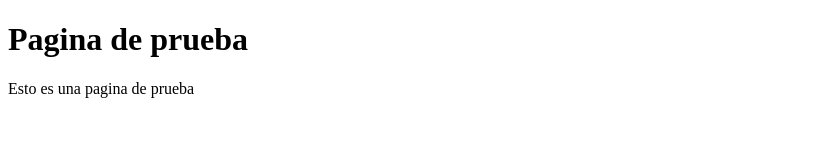
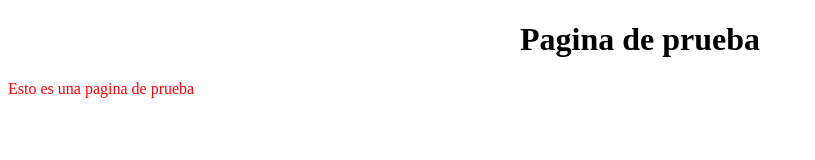
Before and after one commit to Abel-RV/Prueba, a plain HTML site: page index.html in a window 1280 px wide. Shown: the whole page, without its empty margins (0-815 px from the left). Drawn offline with Linux system fonts and the light colour scheme.

Commit message:
Update index.html

```diff
--- a/index.html
+++ b/index.html
@@ -4,6 +4,7 @@
     <meta charset="UTF-8">
     <meta name="viewport" content="width=device-width, initial-scale=1.0">
     <title>Pagina de prueba</title>
+    <link rel="stylesheet" href="./css/index.css"
 </head>
 <body>
     <header><h1>Pagina de prueba</h1></header>
```
